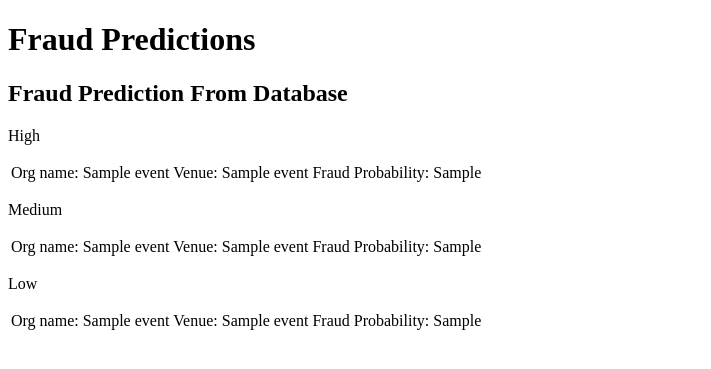
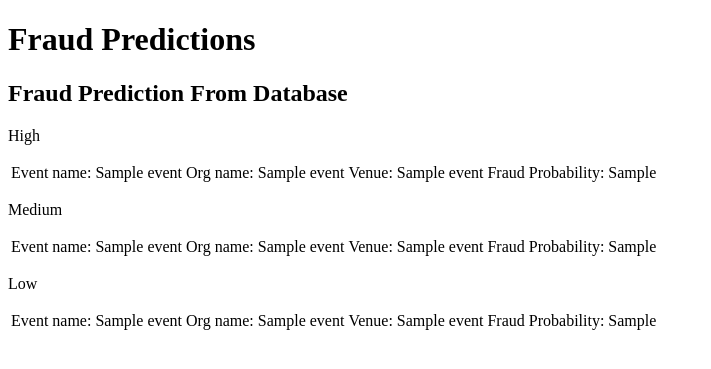
Before and after one commit to tylernwatson/fraud-detection-case-study, a Flask app: page /predictions in a window 1280 px wide. Shown: the top 369 px of the page, without its empty margins (0-711 px from the left). Run offline with Flask 2, Linux system fonts and the light colour scheme; a database or web service that is not in the repository returns one stand-in record (values such as "Sample title"); parts of the project's set-up code (start-up, migrations or seed data) failed here and were passed over.

Commit message:
Add event name to the HTML

```diff
--- a/templates/predictions.html
+++ b/templates/predictions.html
@@ -12,6 +12,7 @@
         <p>High</p>
         {% for data in high_data %}
         <table>
+        <td>Event name: {{data.name}}</td>
         <td>Org name: {{data.org_name}}</td>
         <td>Venue: {{data.venue_name}}</td>
         <td>Fraud Probability: {{data.fraud_probability}} </td>
@@ -21,6 +22,7 @@
         <p>Medium</p>
         {% for data in med_data %}
         <table>
+        <td>Event name: {{data.name}}</td>
         <td>Org name: {{data.org_name}}</td>
         <td>Venue: {{data.venue_name}}</td>
         <td>Fraud Probability: {{data.fraud_probability}} </td>
@@ -30,6 +32,7 @@
         <p>Low</p>
         {% for data in low_data %}
         <table>
+        <td>Event name: {{data.name}}</td>
         <td>Org name: {{data.org_name}}</td>
         <td>Venue: {{data.venue_name}}</td>
         <td>Fraud Probability: {{data.fraud_probability}} </td>
```
